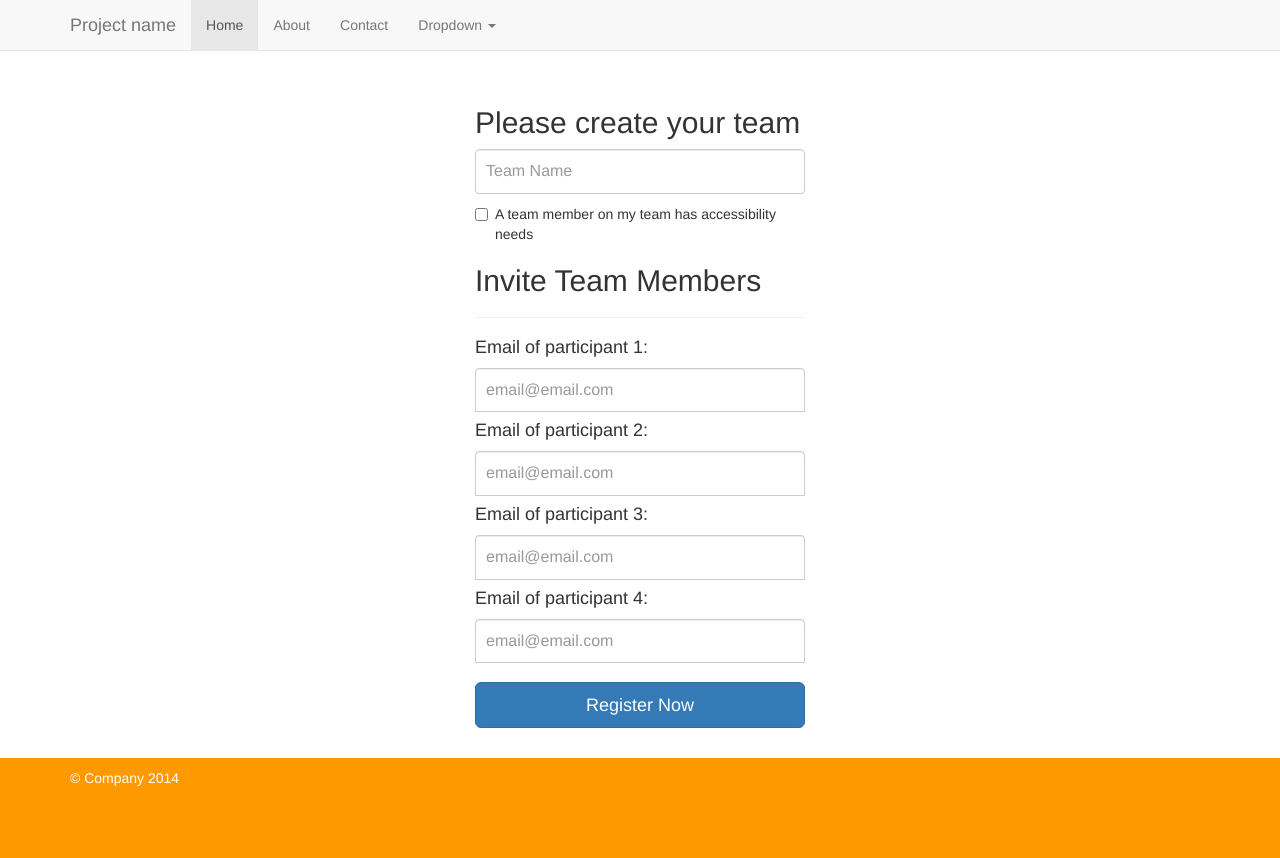
After one commit to Serve-R-us/wireframe, a PHP site: page /team_signup.php in a window 1280 px wide. The commit adds this page. Run offline with PHP 8.4, Linux system fonts and the light colour scheme; some libraries are stand-ins or nearby versions.

Commit message:
no message

```diff
--- a/css/style.css
+++ b/css/style.css
@@ -62,3 +62,56 @@
 .username-heading {
     padding: 0 0 0 60px;
 }
+
+.sign-up {
+
+    margin: auto;
+    width: 50%;
+    /* border:3px solid #73AD21; */
+    padding: 10px 0px 15px 0px;
+}
+
+.participant-email {
+  display: block;
+  width: 60%;
+  height: 34px;
+  padding: 6px 12px;
+  font-size: 14px;
+  line-height: 1.42857143;
+  color: #555;
+  background-color: #fff;
+  background-image: none;
+  border: 1px solid #ccc;
+  border-radius: 4px;
+  -webkit-box-shadow: inset 0 1px 1px rgba(0, 0, 0, .075);
+          box-shadow: inset 0 1px 1px rgba(0, 0, 0, .075);
+  -webkit-transition: border-color ease-in-out .15s, -webkit-box-shadow ease-in-out .15s;
+       -o-transition: border-color ease-in-out .15s, box-shadow ease-in-out .15s;
+          transition: border-color ease-in-out .15s, box-shadow ease-in-out .15s;
+}
+.participant-email:focus {
+  border-color: #66afe9;
+  outline: 0;
+  -webkit-box-shadow: inset 0 1px 1px rgba(0,0,0,.075), 0 0 8px rgba(102, 175, 233, .6);
+          box-shadow: inset 0 1px 1px rgba(0,0,0,.075), 0 0 8px rgba(102, 175, 233, .6);
+}
+.participant-email::-moz-placeholder {
+  color: #999;
+  opacity: 1;
+}
+.participant-email:-ms-input-placeholder {
+  color: #999;
+}
+.participant-email::-webkit-input-placeholder {
+  color: #999;
+}
+.participant-email[disabled],
+.participant-email[readonly],
+fieldset[disabled] .form-control {
+  background-color: #eee;
+  opacity: 1;
+}
+.participant-email[disabled],
+fieldset[disabled] .form-control {
+  cursor: not-allowed;
+}
--- /dev/null
+++ b/team_signup.php
@@ -0,0 +1,58 @@
+<?php include('config/connection.php'); ?>
+<?php include('templates/header.php'); ?>
+<?php include('templates/nav.php');?>
+
+
+
+<!-- Content -->
+<div class="container">
+    <!--<div class="sign-up">-->
+
+
+        <form class="form-signin" id="signupForm" method="post" action="register.php" autocomplete="off">
+            <h2 class="form-signin-heading">Please create your team</h2>
+
+            <!-- User name -->
+            <label for="inputUsername" class="sr-only">Team Name</label>
+            <input type="text" class="form-control" name="username" id="username" placeholder="Team Name">
+
+            <!-- Accessibility needs -->
+            <div class="checkbox">
+              <label>
+                <input type="checkbox"> A team member on my team has accessibility needs
+              </label>
+            </div>
+
+
+            <h2 class="form-signin-heading">Invite Team Members</h2>
+            <hr>
+            <h4 class="form-signin-heading">Email of participant 1:</h2>
+            <!-- email -->
+            <label for="inputEmail" class="sr-only">Email Address</label>
+            <input type="email" class="form-control" name="email" id="email" placeholder="email@email.com">
+
+            <h4 class="form-signin-heading">Email of participant 2:</h2>
+            <!-- email -->
+            <label for="inputEmail" class="sr-only">Email Address</label>
+            <input type="email" class="form-control" name="email" id="email" placeholder="email@email.com">
+
+            <h4 class="form-signin-heading">Email of participant 3:</h2>
+            <!-- email -->
+            <label for="inputEmail" class="sr-only">Email Address</label>
+            <input type="email" class="form-control" name="email" id="email" placeholder="email@email.com">
+
+            <h4 class="form-signin-heading">Email of participant 4:</h2>
+            <!-- email -->
+            <label for="inputEmail" class="sr-only">Email Address</label>
+            <input type="email" class="form-control" name="email" id="email" placeholder="email@email.com">
+
+            <br>
+
+            <button class="btn btn-lg btn-primary btn-block" type="submit">Register Now</button>
+        </form>
+
+    <!--</div> -->
+</div> <!-- /container -->
+
+
+<?php include('templates/footer.php') ?>
```
Also changed, not shown: config/setup.php (added, +11 -0 lines), register.php (indentation only).
